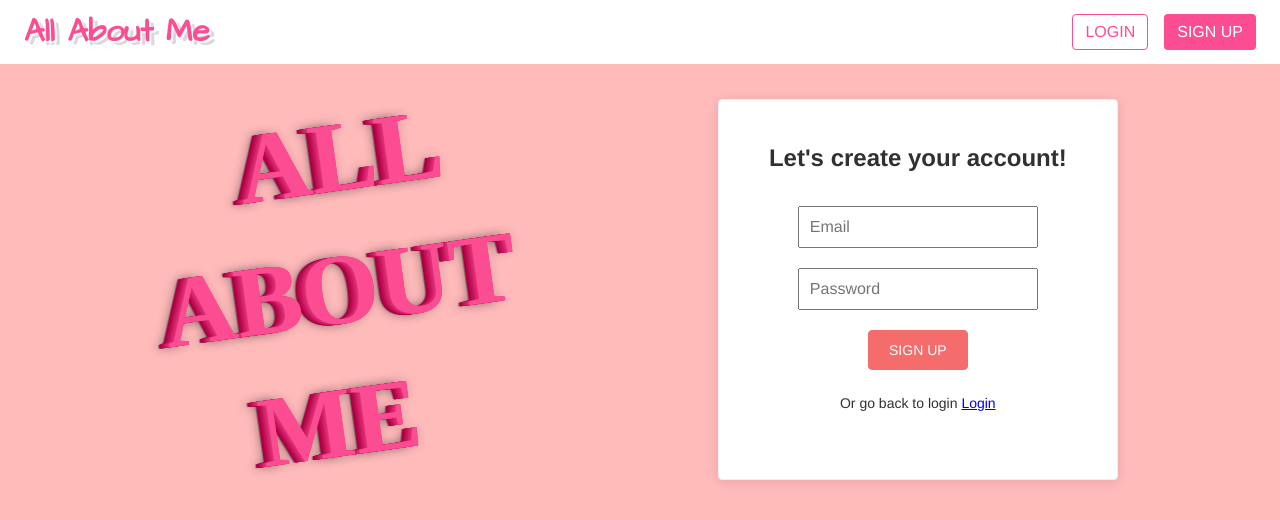
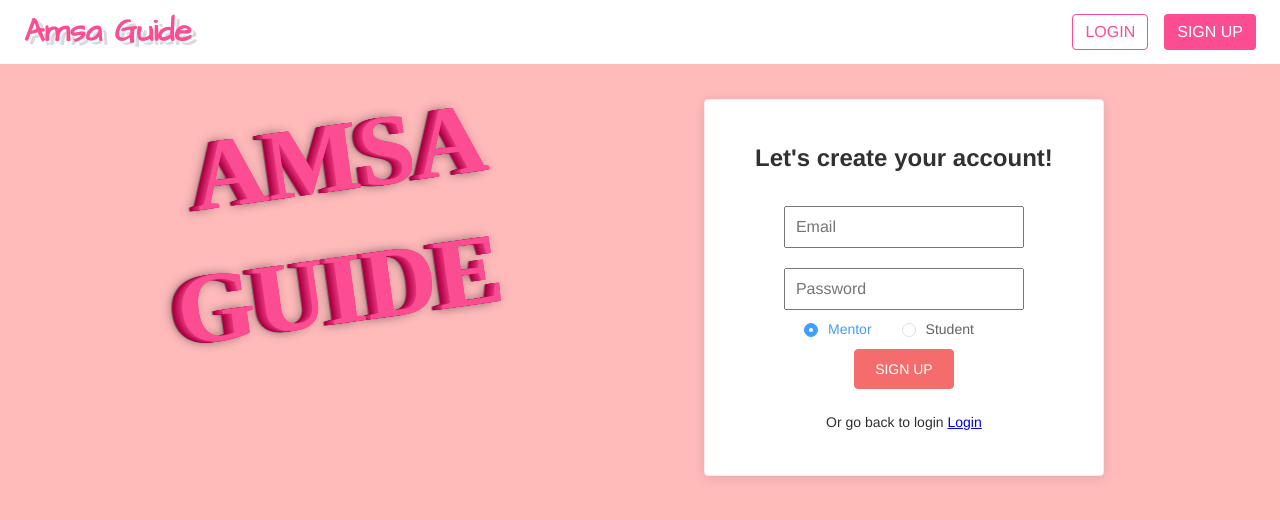
Before and after one commit to tsenguunchik/act2021-team2, a Vue app: page /sign-up in a window 1280 px wide. Shown: the top 520 px of the page. Built offline with nearby package versions, Linux system fonts and the light colour scheme; no server answers; a web font is replaced by a local one; what vue-disqus would draw is missing.

Commit message:
changed title, added roles in sign up

```diff
--- a/src/components/Header.vue
+++ b/src/components/Header.vue
@@ -1,7 +1,7 @@
 <template>
   <header class="header">
     <router-link to="/">
-      <h1>All About Me</h1>
+      <h1>Amsa Guide</h1>
     </router-link>
 
     <div class="right" v-if="!user.loading">
--- a/src/views/Home.vue
+++ b/src/views/Home.vue
@@ -4,9 +4,8 @@
 
     <div class="hero">
       <div class="headline">
-        <div>ALL</div>
-        <div>ABOUT</div>
-        <div>ME</div>
+        <div>AMSA</div>
+        <div>GUIDE</div>
       </div>
       <img class="hero-img" src="../assets/hero-yoshi.png" alt="" />
     </div>
--- a/src/views/Login.vue
+++ b/src/views/Login.vue
@@ -3,9 +3,8 @@
     <Header />
     <div class="login-body">
       <div class="body-left">
-        <div>ALL</div>
-        <div>ABOUT</div>
-        <div>ME</div>
+        <div>AMSA</div>
+        <div>GUIDE</div>
       </div>
       <el-card class="body-right">
         <h3>Sign In</h3>
--- a/src/views/SignUp.vue
+++ b/src/views/SignUp.vue
@@ -4,9 +4,8 @@
 
     <div class="sign-up-body">
       <div class="body-left">
-        <div>ALL</div>
-        <div>ABOUT</div>
-        <div>ME</div>
+        <div>AMSA</div>
+        <div>GUIDE</div>
       </div>
 
       <el-card class="body-right">
@@ -25,6 +24,9 @@
             placeholder="Password"
             @keyup.enter="signUp"
           />
+          <br />
+          <el-radio v-model="role" label="mentor">Mentor</el-radio>
+          <el-radio v-model="role" label="student">Student</el-radio>
           <br />
           <el-button @click="signUp" type="danger">SIGN UP</el-button>
         </form>
@@ -50,6 +52,7 @@ export default {
     return {
       email: "",
       password: "",
+      role: "mentor",
     };
   },
   methods: {
@@ -65,10 +68,12 @@ export default {
         .then(
           res => {
             const displayName = this.email.split("@")[0];
+            const role = this.role;
             const dbPromise = db
               .collection("aboutMe")
               .doc(res.user.uid)
               .set({
+                role: role,
                 displayName,
                 photoURL: "",
                 friendList: [],
```
